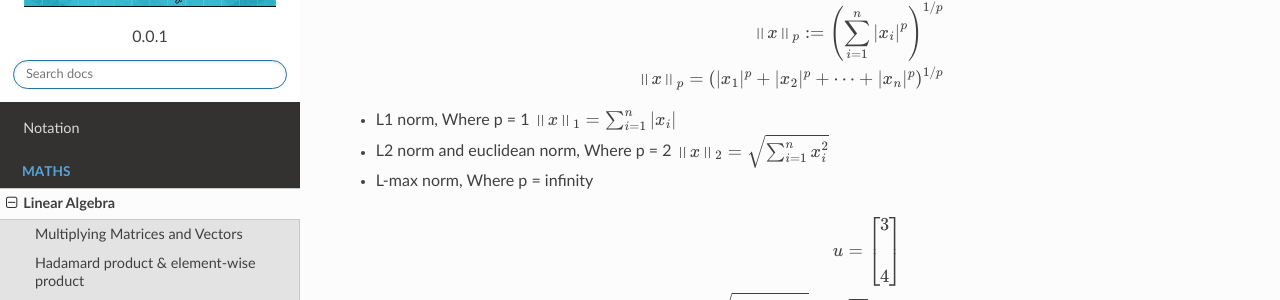
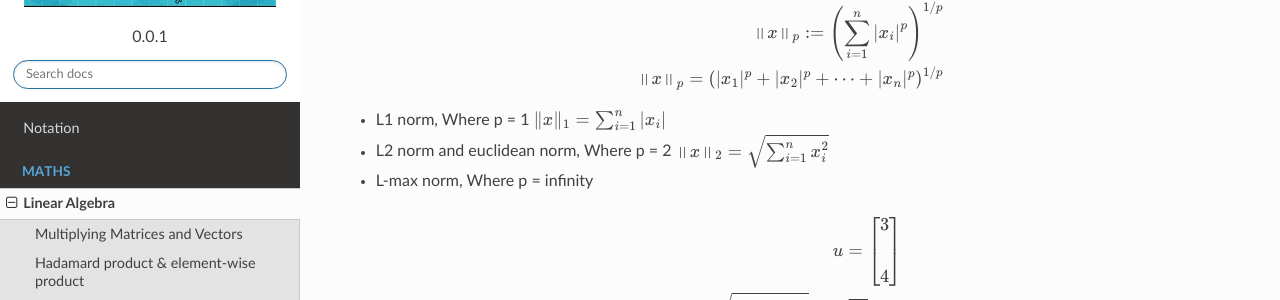
Before and after one commit to akkefa/ml-notes, a Sphinx documentation site: the page built from docs/linear_algebra.rst, in a window 1280 px wide and 900 px high, scrolled down 2324 px. Shown: the part 150-450 px from the top of the window. Built offline with Sphinx 7.4.7 and the Read the Docs theme 2.0.0, drawn with Linux system fonts in a browser that asks for light colours.

```diff
--- a/docs/linear_algebra.rst
+++ b/docs/linear_algebra.rst
@@ -165,7 +165,7 @@
 
     \left\| x \right\| _p = \left( |x_1|^p + |x_2|^p + \dotsb + |x_n|^p \right) ^{1/p}
 
-*  L1 norm, Where p = 1 :math:`\left\| x \right\|_1 = \sum_{i=1}^n |x_i|`
+*  L1 norm, Where p = 1 :math:`\| x \|_1 = \sum_{i=1}^n |x_i|`
 *  L2 norm and euclidean norm, Where p = 2 :math:`\left\| x \right\|_2 = \sqrt{\sum_{i=1}^n x_i^2}`
 *  L-max norm, Where p = infinity
 
```
